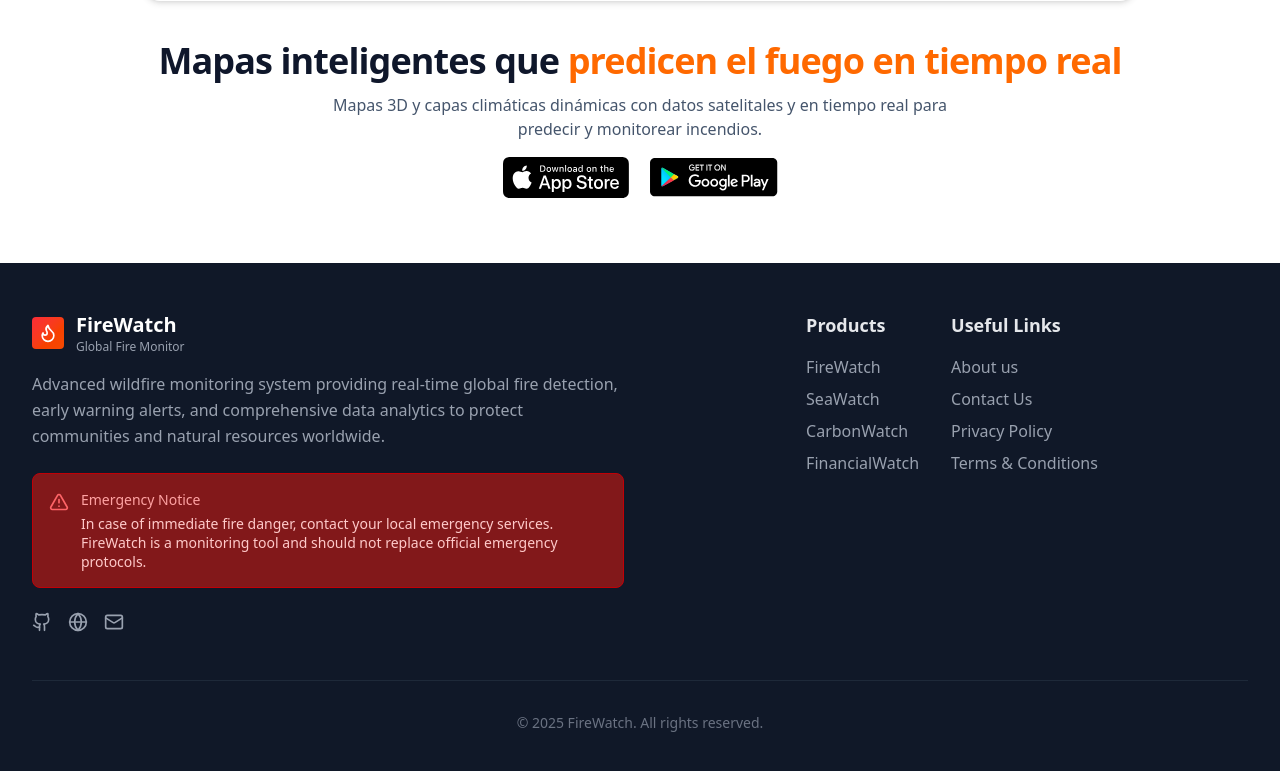
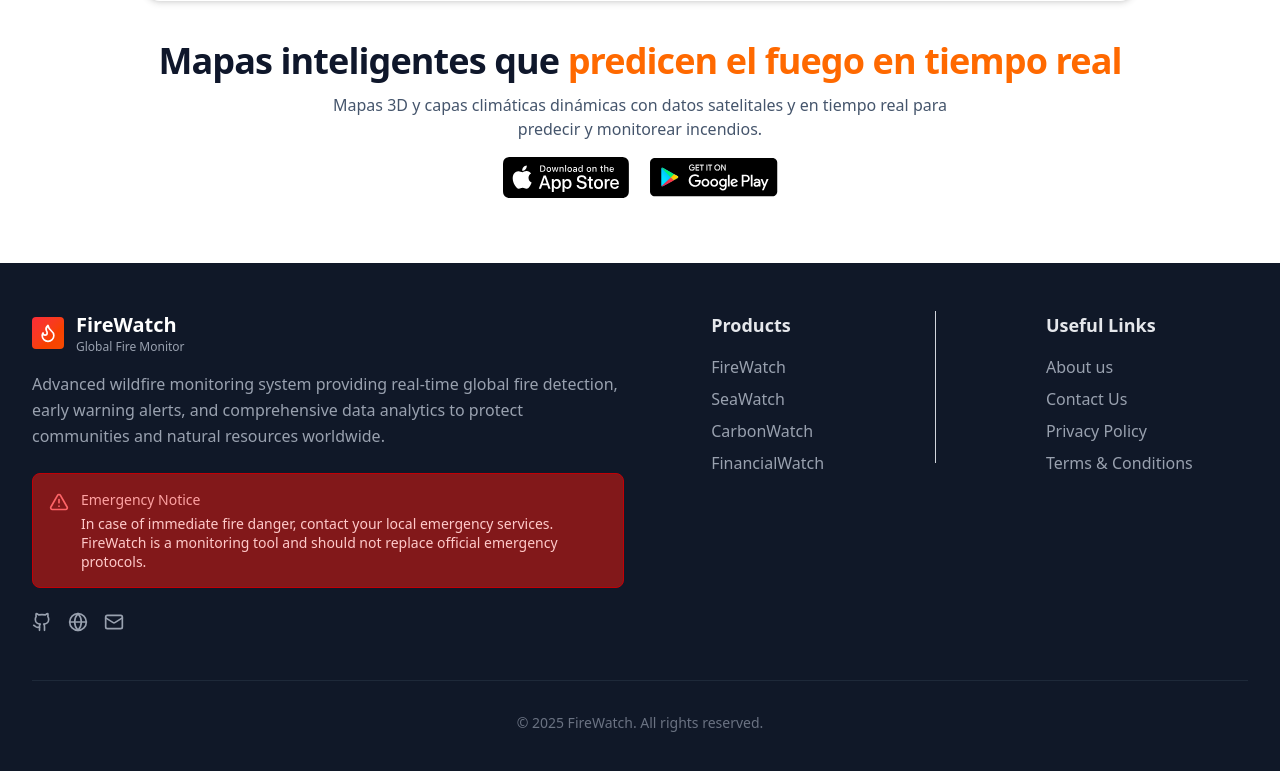
Before and after one commit to Channel-Logistics/landing-page-FireWatch, a React (Vite) app: page / in a window 1280 px wide. Shown: the part 1393-2164 px from the top of the page. Built offline with nearby package versions, Linux system fonts and the light colour scheme.

Commit message:
landing page: changes in the footer

```diff
--- a/src/components/Layout/Footer.jsx
+++ b/src/components/Layout/Footer.jsx
@@ -1,4 +1,4 @@
-import { Flame, Github, Mail, Globe, AlertTriangle, Divide } from 'lucide-react';
+import { Flame, Github, Mail, Globe, AlertTriangle, Divide, Space } from 'lucide-react';
 
 const Footer = () => {
   return (
@@ -66,7 +66,7 @@ const Footer = () => {
           </div>
 
           <div className="col-span-2">
-            <div className="flex flex-col md:flex-row justify-center gap-8">
+            <div className="flex flex-col md:flex-row" style={{justifyContent: 'space-around'}}>
 
               <div>
                 <h3 className="text-lg font-semibold text-gray-200 mb-4">Products</h3>
@@ -77,6 +77,8 @@ const Footer = () => {
                   <li><a href="#" className="text-gray-400 hover:text-white transition-colors">FinancialWatch</a></li>
                 </ul>
               </div>
+
+              <div className="h-38 border-l border-gray-300"></div>
 
               <div>
                 <h3 className="text-lg font-semibold text-gray-200 mb-4">Useful Links</h3>
```
